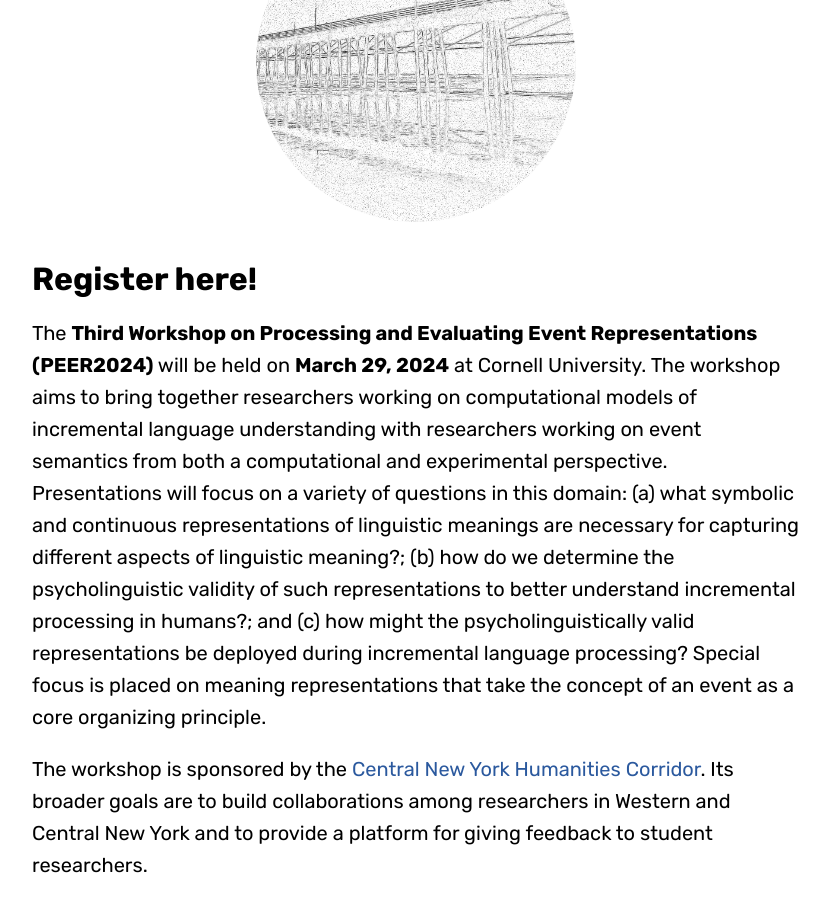
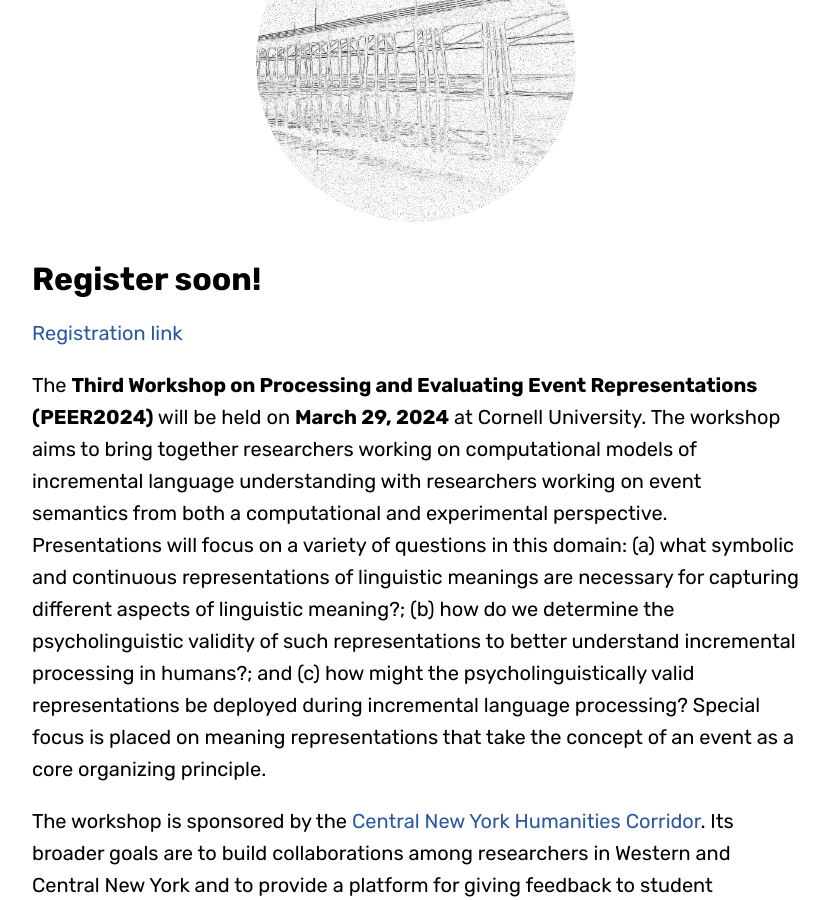
Before and after one commit to peer-workshop/peer-workshop.github.io, a Jekyll site: the page built from index.md, in a window 1280 px wide and 900 px high, scrolled down 363 px. Shown: the whole window, without its empty margins (224-1053 px from the left). Built offline with Jekyll 4.4.1, drawn with Linux system fonts in a browser that asks for light colours; some web fonts are replaced.

Commit message:
reg link

```diff
--- a/index.md
+++ b/index.md
@@ -14,7 +14,8 @@
     srcset="{{ site.author.photo2x | relative_url }} 2x"
 />
 
-# [Register here!](https://forms.gle/582nV71mjB6cc9u17)
+# Register soon!
+[Registration link](https://forms.gle/582nV71mjB6cc9u17)
 
 The **Third Workshop on Processing and Evaluating Event Representations (PEER2024)** will be held on **March 29, 2024** at Cornell University. The workshop aims to bring together researchers working on computational models of incremental language understanding with researchers working on event semantics from both a computational and experimental perspective. Presentations will focus on a variety of questions in this domain: (a) what symbolic and continuous representations of linguistic meanings are necessary for capturing different aspects of linguistic meaning?; (b)  how do we determine the psycholinguistic validity of such representations to better understand incremental processing in humans?; and (c) how might the psycholinguistically valid representations be deployed during incremental language processing? Special focus is placed on meaning representations that take the concept of an event as a core organizing principle.
 
```
